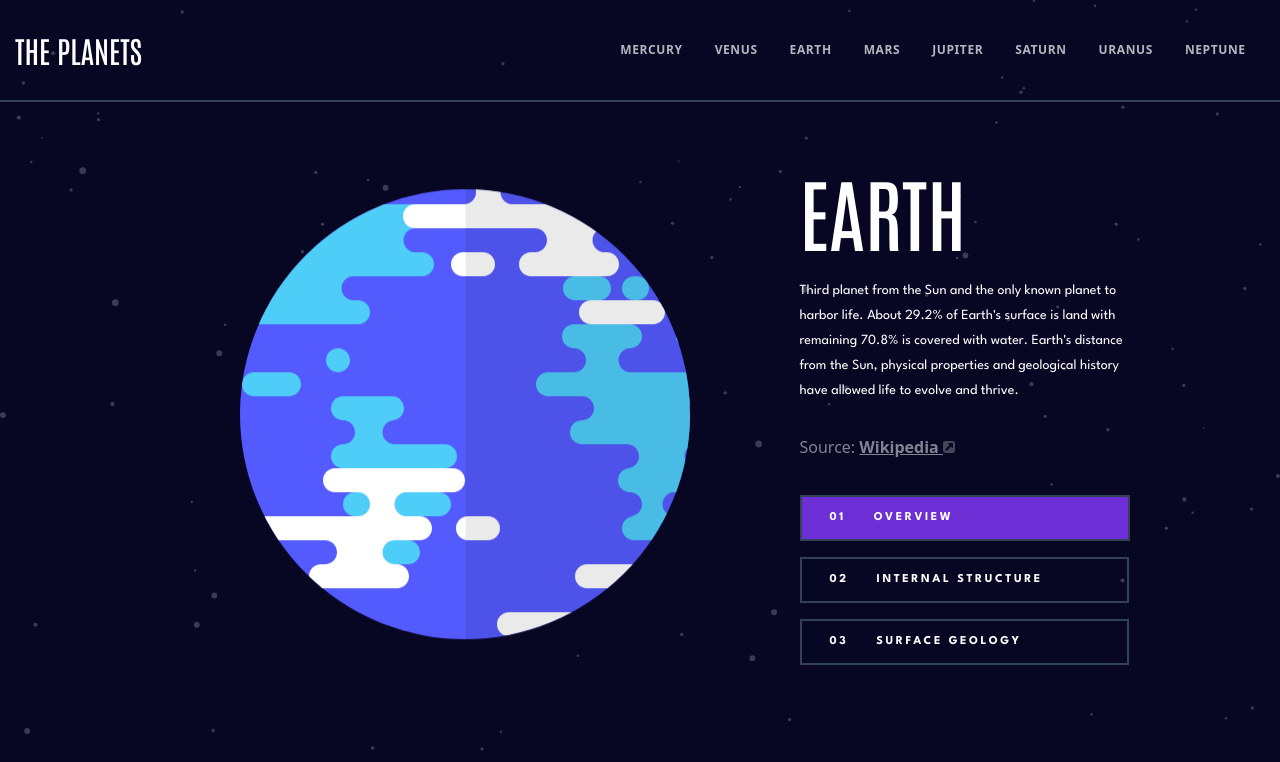
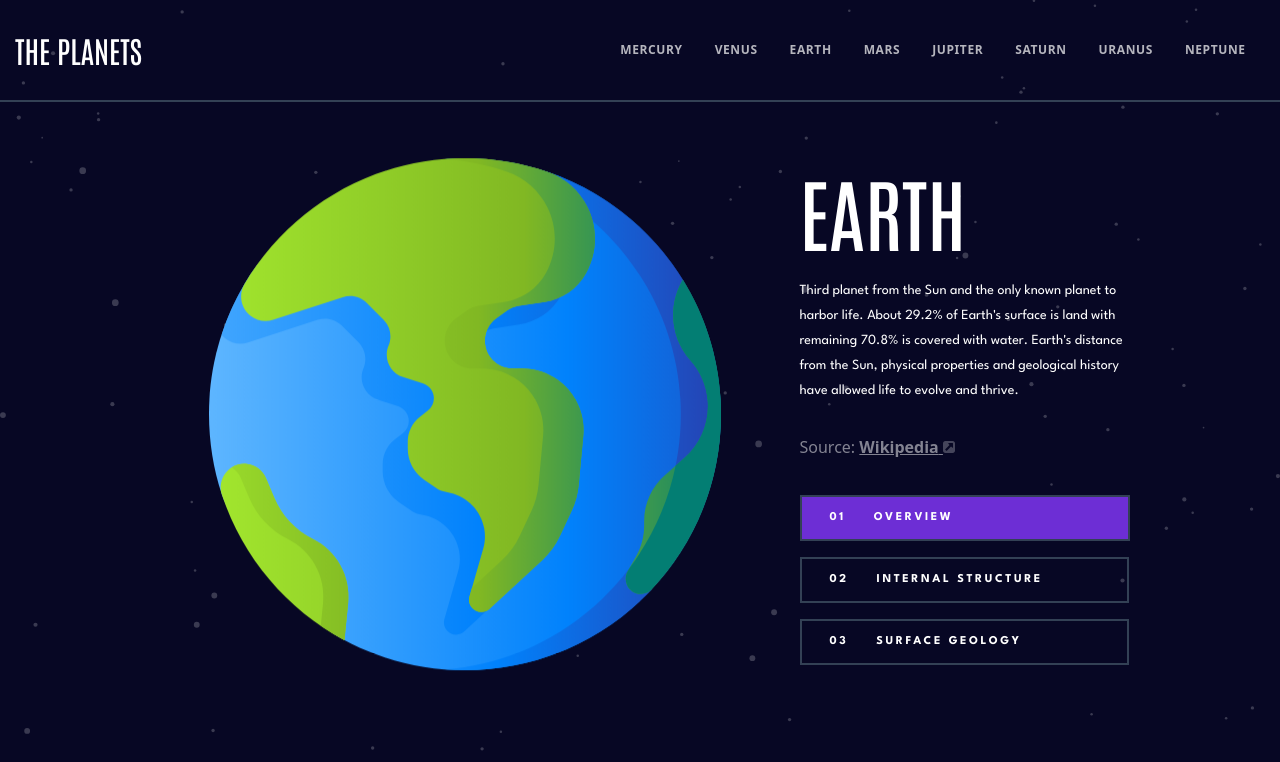
Before and after one commit to Nutopia13/The-Planets, a React (Vite) app: page /earth in a window 1280 px wide. Shown: the top 762 px of the page. Built offline with nearby package versions, Linux system fonts and the light colour scheme.

Commit message:
optimized Images

```diff
--- a/src/App.jsx
+++ b/src/App.jsx
@@ -5,7 +5,7 @@ import Planet from "./pages/Planet.jsx";
 import Home from "./pages/Home";
 
 function App() {
-  const location = useLocation();
+
 
   return (
     <div className="App">
@@ -15,7 +15,7 @@ function App() {
       <main>
         <div>
           <AnimatePresence exitBeforeEnter>
-            <Routes key={location.pathname} location={location}>
+            <Routes>
               <Route path="/" element={<Home />} />
               <Route path="/:planets" element={<Planet />} />
             </Routes>
--- a/src/Components/Navbar.jsx
+++ b/src/Components/Navbar.jsx
@@ -13,7 +13,7 @@ const Navbar = () => {
   return (
     <div className="text-white border-b-2 border-slate-700  ">
       <nav className=" hidden mx-auto nav_desk md:flex items-center md:max-w-[665px] py-8 justify-between lg:max-w-[1250px]">
-        <h1 className="font-antonio text-3xl uppercase">The Planets</h1>
+        <Link to='/home'><h1 className="font-antonio text-3xl uppercase">The Planets</h1></Link>
         <ul className="font-spartan nav_anim  md:space-x-4 lg:space-x-8 w-[664px]  flex items-center justify-center tracking-wider uppercase text-xs font-bold">
           <li className="hover:opacity-100 opacity-70 duration-75 transition-all">
             <a
--- a/src/pages/Planet.jsx
+++ b/src/pages/Planet.jsx
@@ -62,7 +62,7 @@ const Planet = () => {
               id={planets.name}
             >
               <img
-                src={"src/assets/planet-" + planets.name.toLowerCase() + ".svg"}
+                src={"/planet-" + planets.name.toLowerCase() + ".svg"}
               />
             </div>
             <div className="planet-info md:flex md:max-w-[600px] justify-around items-center md:space-x-8 lg:space-x-0 lg:block max-w-[327px] lg:max-w-[350px]">
@@ -103,7 +103,7 @@ const Planet = () => {
             >
               <img
                 src={
-                  "src/assets/planet-" +
+                  "/planet-" +
                   planets.name.toLowerCase() +
                   "-internal.svg"
                 }
@@ -144,12 +144,12 @@ const Planet = () => {
               id={planets.name}
             >
               <img
-                src={"src/assets/planet-" + planets.name.toLowerCase() + ".svg"}
+                src={"/planet-" + planets.name.toLowerCase() + ".svg"}
               />
               <img
                 className="hidden absolute md:block top-96 w-[100px] md:w-[262px] lg:h-[200px] lg:w-[163px]"
                 src={
-                  "src/assets/geology-" + planets.name.toLowerCase() + ".png"
+                  "/geology-" + planets.name.toLowerCase() + ".png"
                 }
               />
             </div>
```
